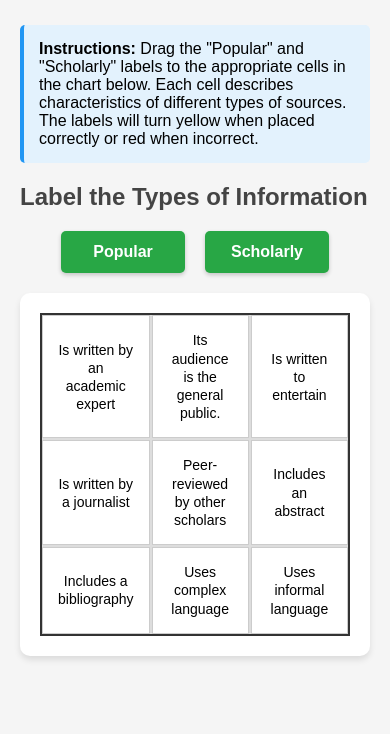
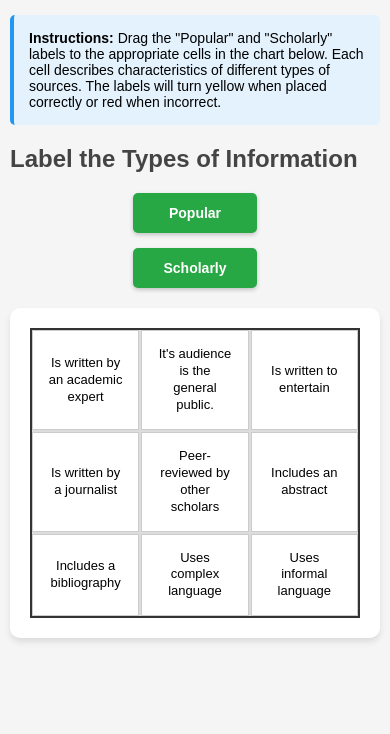
Before and after one commit to jmtanenbaum/talk, a plain HTML site: page index.html in a window 390 px wide. Shown: the part 130-864 px from the top of the page. Drawn offline with Linux system fonts and the light colour scheme.

Commit message:
Update index.html

```diff
--- a/index.html
+++ b/index.html
@@ -11,6 +11,9 @@
             margin: 0 auto;
             padding: 20px;
             background-color: #f5f5f5;
+            min-height: 100vh;
+            overflow-x: hidden;
+            touch-action: manipulation;
         }
 
         h1 {
@@ -41,7 +44,11 @@
             text-align: center;
             min-width: 120px;
             user-select: none;
+            -webkit-user-select: none;
+            -moz-user-select: none;
+            -ms-user-select: none;
             box-shadow: 0 2px 4px rgba(0,0,0,0.2);
+            touch-action: none;
         }
 
         .draggable:hover {
@@ -78,6 +85,10 @@
             line-height: 1.3;
             position: relative;
             border: 1px solid #ccc;
+            user-select: none;
+            -webkit-user-select: none;
+            -moz-user-select: none;
+            -ms-user-select: none;
         }
 
         .cell.drop-zone {
@@ -125,18 +136,37 @@
         }
 
         @media (max-width: 768px) {
+            body {
+                padding: 10px;
+                margin: 0;
+                max-width: 100%;
+            }
+
             .chart {
                 font-size: 12px;
+                max-width: 100%;
             }
 
             .cell {
                 padding: 15px;
                 min-height: 50px;
+                font-size: 13px;
             }
 
             .draggable {
                 min-width: 100px;
                 padding: 12px;
+                font-size: 14px;
+            }
+
+            .drag-container {
+                flex-direction: column;
+                align-items: center;
+                gap: 15px;
+            }
+
+            .instructions {
+                font-size: 14px;
             }
         }
     </style>
@@ -158,7 +188,7 @@
     <div class="chart-container">
         <div class="chart" id="chart">
             <div class="cell" data-cell="A1">Is written by an academic expert</div>
-            <div class="cell" data-cell="B1">Its audience is the general public.</div>
+            <div class="cell" data-cell="B1">It's audience is the general public.</div>
             <div class="cell" data-cell="C1">Is written to entertain</div>
             <div class="cell" data-cell="A2">Is written by a journalist</div>
             <div class="cell" data-cell="B2">Peer-reviewed by other scholars</div>
@@ -185,26 +215,12 @@
 
         let draggedElement = null;
 
-        // Create new draggable elements
-        function createDraggable(type) {
-            const dragContainer = document.getElementById('dragContainer');
-            const newDraggable = document.createElement('div');
-            newDraggable.className = 'draggable';
-            newDraggable.draggable = true;
-            newDraggable.dataset.type = type;
-            newDraggable.textContent = type.charAt(0).toUpperCase() + type.slice(1);
-
-            // Add event listeners
-            addDragListeners(newDraggable);
-
-            dragContainer.appendChild(newDraggable);
-        }
-
         // Add drag event listeners to an element
         function addDragListeners(element) {
             element.addEventListener('dragstart', function(e) {
                 draggedElement = this;
                 e.dataTransfer.effectAllowed = 'copy';
+                e.dataTransfer.setData('text/plain', this.dataset.type);
             });
         }
 
@@ -255,9 +271,7 @@
                             this.classList.add('incorrect');
                         }
 
-                        // Create a new draggable element
-                        createDraggable(droppedType);
-
+                        // Show the original draggable element again
                         draggedElement = null;
                     }
                 });
```
